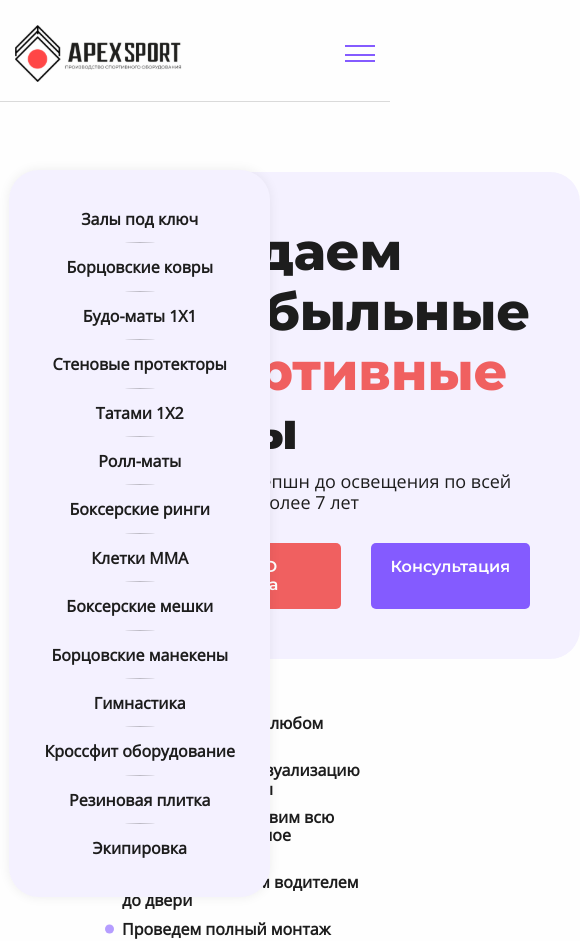
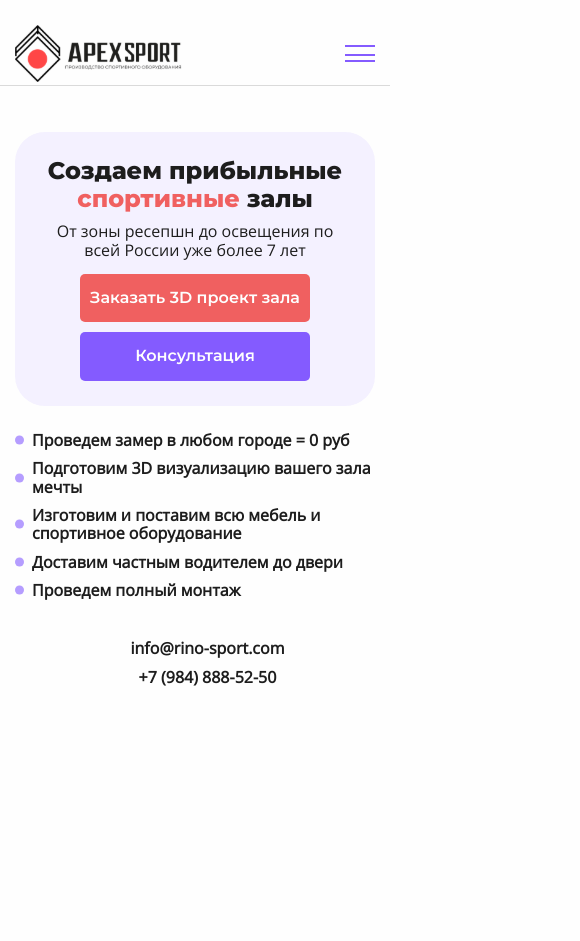
Before and after one commit to Kustiche/apex-sport, a website built with Vite: page index.html in a window 390 px wide. Shown: the top 941 px of the page, 580 px wide, since content can reach past the window. After the commit the page ends 844 px from the top, so only its background shows below. Built offline with nearby package versions, Linux system fonts and the light colour scheme.

Commit message:
✨ touch(project): адаптировал секцию hero

```diff
--- a/src/scss/_interface.scss
+++ b/src/scss/_interface.scss
@@ -1,11 +1,5 @@
 .section {
 	padding: 60px 0 60px 0;
-}
-
-.header {
-	.container {
-		max-width: 1390px;
-	}
 }
 
 .logo {
@@ -120,6 +114,14 @@
 	box-shadow: 0 0 12px 0 rgba(0, 0, 0, 0.07);
 	background-color: var(--titan-color);
 
+	@media (max-width: 1200px) {
+		right: 90px;
+	}
+
+	@media (max-width: 992px) {
+		display: none;
+	}
+
 	&__list {
 		display: flex;
 		flex-direction: column;
--- a/src/scss/_settings.scss
+++ b/src/scss/_settings.scss
@@ -20,9 +20,14 @@ body {
 }
 
 .container {
-	max-width: 720px;
-	margin: 0 auto;
+	max-width: 780px;
+	margin: 0;
+	margin-left: 90px;
 	padding: 0 15px;
+
+	@media (max-width: 992px) {
+		margin: 0 auto;
+	}
 }
 
 .list-reset {
--- a/src/scss/chunk/_header.scss
+++ b/src/scss/chunk/_header.scss
@@ -2,6 +2,10 @@
 	position: relative;
 	padding-top: 25px;
 	padding-bottom: 45px;
+
+	@media (max-width: 992px) {
+		padding-bottom: 25px;
+	}
 
 	&::before {
 		position: absolute;
@@ -10,6 +14,10 @@
 		bottom: 20%;
 		left: 0;
 		border-top: 1px solid var(--alto-color);
+	}
+	.container {
+		margin: 0 auto;
+		max-width: 1390px;
 	}
 
 	&__wrap {
--- a/src/scss/chunk/_hero.scss
+++ b/src/scss/chunk/_hero.scss
@@ -2,16 +2,36 @@
 	padding-top: 45px;
 	padding-bottom: 80px;
 
-	.container {
-		max-width: 780px;
-		margin: 0;
-		margin-left: 90px;
+	@media (max-width: 768px) {
+		padding-top: 25px;
+		padding-bottom: 40px;
 	}
 
 	&__wrap {
 		display: flex;
 		flex-direction: column;
 		align-items: flex-start;
+
+		@media (max-width: 1400px) {
+			max-width: 665px;
+		}
+
+		@media (max-width: 1200px) {
+			max-width: 500px;
+		}
+
+		@media (max-width: 992px) {
+			margin: 0 auto;
+			max-width: 620px;
+		}
+
+		@media (max-width: 768px) {
+			max-width: 470px;
+		}
+
+		@media (max-width: 576px) {
+			align-items: center;
+		}
 	}
 
 	&__inner {
@@ -22,6 +42,15 @@
 		padding: 50px;
 		border-radius: 30px;
 		background-color: var(--titan-color);
+
+		@media (max-width: 768px) {
+			margin-bottom: 25px;
+			padding: 25px;
+		}
+
+		@media (max-width: 576px) {
+			align-items: center;
+		}
 	}
 
 	&__title {
@@ -31,6 +60,27 @@
 		font-weight: 800;
 		font-size: 52px;
 		color: var(--god-gray-color);
+
+		@media (max-width: 1400px) {
+			font-size: 46px;
+		}
+
+		@media (max-width: 1200px) {
+			font-size: 32px;
+		}
+
+		@media (max-width: 1200px) {
+			font-size: 42px;
+		}
+
+		@media (max-width: 768px) {
+			font-size: 34px;
+		}
+
+		@media (max-width: 576px) {
+			text-align: center;
+			font-size: 24px;
+		}
 
 		span {
 			color: var(--burnt-color);
@@ -43,11 +93,33 @@
 		max-width: 425px;
 		font-size: 18px;
 		color: var(--god-gray-color);
+
+		@media (max-width: 1200px) {
+			font-size: 16px;
+		}
+
+		@media (max-width: 576px) {
+			margin-bottom: 15px;
+			text-align: center;
+		}
 	}
 
 	&__buttons {
 		display: flex;
 		gap: 30px;
+
+		@media (max-width: 576px) {
+			flex-direction: column;
+			gap: 10px;
+		}
+
+		a {
+			text-align: center;
+
+			@media (max-width: 1200px) {
+				padding: 15px 10px;
+			}
+		}
 	}
 
 	&__link {
@@ -62,6 +134,14 @@
 		margin-bottom: 150px;
 		padding-left: 17px;
 		gap: 10px;
+
+		@media (max-width: 1200px) {
+			margin-bottom: 75px;
+		}
+
+		@media (max-width: 768px) {
+			margin-bottom: 40px;
+		}
 	}
 
 	&__item {
@@ -85,7 +165,7 @@
 	&__links {
 		display: flex;
 		align-items: center;
-		gap: 20px;
+		gap: 10px;
 
 		a {
 			display: flex;
@@ -101,6 +181,13 @@
 		}
 	}
 
+	&__links {
+		@media (max-width: 576px) {
+			display: flex;
+			flex-direction: column;
+		}
+	}
+
 	&__icon-mail {
 		width: 18px;
 		height: 13px;
```
